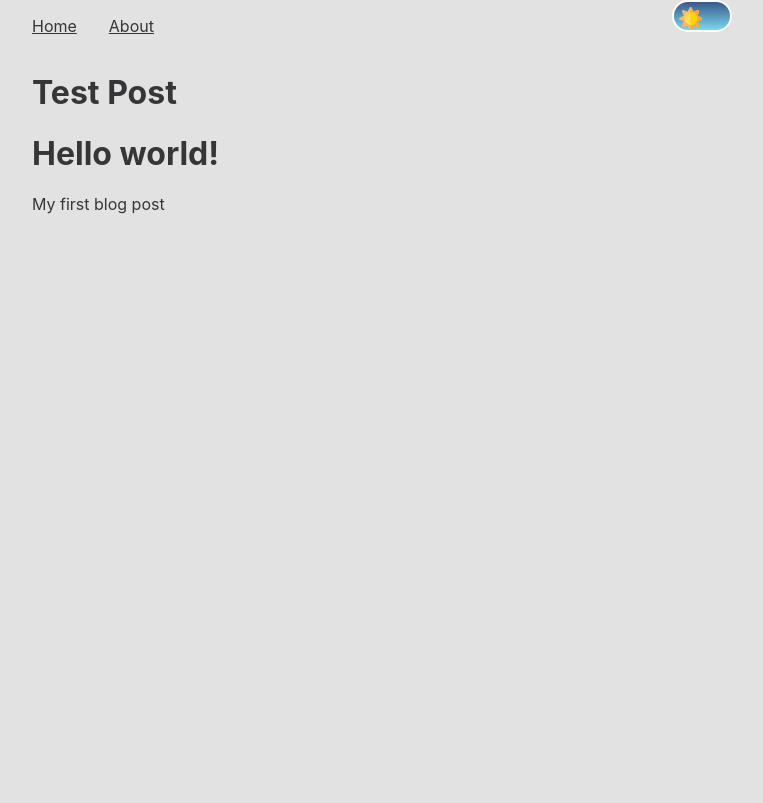
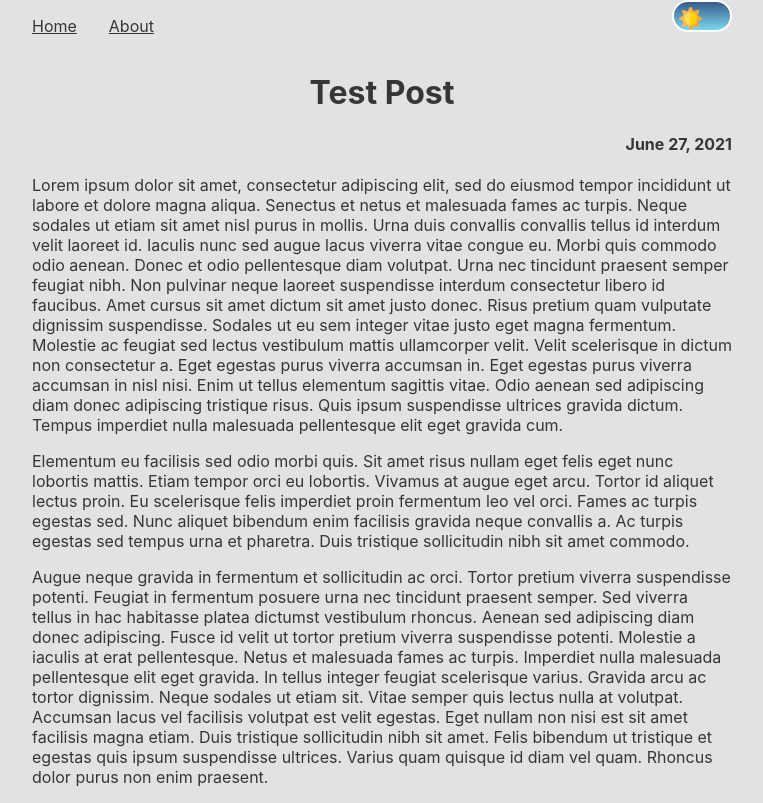
Before and after one commit to asungy/weblog, a Gatsby site: page /my-first-post in a window 1280 px wide. Shown: the whole page, without its empty margins (258-1021 px from the left). Built offline with nearby package versions, Linux system fonts and the light colour scheme; Gatsby itself is replaced by a stand-in of ours.

Commit message:
Formatted posts template

```diff
--- a/src/components/Page.js
+++ b/src/components/Page.js
@@ -22,11 +22,9 @@ const Page = ({ pageTitle, children }) => {
       <GlobalStyle />
       <div style={{margin: "0 auto", maxWidth: "700px", width: "90%"}}>
 
-        <div>
-          <NavigationBar theme={theme} toggleTheme={toggleTheme}/>
-          <h1>{pageTitle}</h1>
-          {children}
-        </div>
+        <NavigationBar theme={theme} toggleTheme={toggleTheme}/>
+        <h1>{pageTitle}</h1>
+        {children}
 
       </div>
     </ThemeProvider>
--- a/src/components/templates/PostTemplate.js
+++ b/src/components/templates/PostTemplate.js
@@ -12,6 +12,7 @@ export const pageQuery = graphql`
       body
       frontmatter {
         title
+        date
       }
     }
   }
@@ -24,9 +25,19 @@ const customTags = {
 
 const PostTemplate = ({ data }) => {
   return (
-    <Page pageTitle={data.mdx.frontmatter.title}>
+    <Page>
       <MDXProvider components={customTags}>
-        <MDXRenderer frontmatter={data.mdx.frontmatter}>{data.mdx.body}</MDXRenderer>
+
+        {/* Replace default page title with centered on for posts */}
+        <h1 style={{ textAlign: "center" }}>{data.mdx.frontmatter.title}</h1>
+
+        {/* Insert date */}
+        <h4 style={{ textAlign: "right" }}>{data.mdx.frontmatter.date}</h4>
+
+        <MDXRenderer frontmatter={data.mdx.frontmatter}>
+          {data.mdx.body}
+        </MDXRenderer>
+
       </MDXProvider>
     </Page>
   );
--- a/src/posts/helloworld.mdx
+++ b/src/posts/helloworld.mdx
@@ -1,8 +1,10 @@
 ---
 title: Test Post
 path: /my-first-post
-date: 2021-06-24
+date: June 27, 2021
 ---
-# Hello world!
+Lorem ipsum dolor sit amet, consectetur adipiscing elit, sed do eiusmod tempor incididunt ut labore et dolore magna aliqua. Senectus et netus et malesuada fames ac turpis. Neque sodales ut etiam sit amet nisl purus in mollis. Urna duis convallis convallis tellus id interdum velit laoreet id. Iaculis nunc sed augue lacus viverra vitae congue eu. Morbi quis commodo odio aenean. Donec et odio pellentesque diam volutpat. Urna nec tincidunt praesent semper feugiat nibh. Non pulvinar neque laoreet suspendisse interdum consectetur libero id faucibus. Amet cursus sit amet dictum sit amet justo donec. Risus pretium quam vulputate dignissim suspendisse. Sodales ut eu sem integer vitae justo eget magna fermentum. Molestie ac feugiat sed lectus vestibulum mattis ullamcorper velit. Velit scelerisque in dictum non consectetur a. Eget egestas purus viverra accumsan in. Eget egestas purus viverra accumsan in nisl nisi. Enim ut tellus elementum sagittis vitae. Odio aenean sed adipiscing diam donec adipiscing tristique risus. Quis ipsum suspendisse ultrices gravida dictum. Tempus imperdiet nulla malesuada pellentesque elit eget gravida cum.
 
-My first blog post
+Elementum eu facilisis sed odio morbi quis. Sit amet risus nullam eget felis eget nunc lobortis mattis. Etiam tempor orci eu lobortis. Vivamus at augue eget arcu. Tortor id aliquet lectus proin. Eu scelerisque felis imperdiet proin fermentum leo vel orci. Fames ac turpis egestas sed. Nunc aliquet bibendum enim facilisis gravida neque convallis a. Ac turpis egestas sed tempus urna et pharetra. Duis tristique sollicitudin nibh sit amet commodo.
+
+Augue neque gravida in fermentum et sollicitudin ac orci. Tortor pretium viverra suspendisse potenti. Feugiat in fermentum posuere urna nec tincidunt praesent semper. Sed viverra tellus in hac habitasse platea dictumst vestibulum rhoncus. Aenean sed adipiscing diam donec adipiscing. Fusce id velit ut tortor pretium viverra suspendisse potenti. Molestie a iaculis at erat pellentesque. Netus et malesuada fames ac turpis. Imperdiet nulla malesuada pellentesque elit eget gravida. In tellus integer feugiat scelerisque varius. Gravida arcu ac tortor dignissim. Neque sodales ut etiam sit. Vitae semper quis lectus nulla at volutpat. Accumsan lacus vel facilisis volutpat est velit egestas. Eget nullam non nisi est sit amet facilisis magna etiam. Duis tristique sollicitudin nibh sit amet. Felis bibendum ut tristique et egestas quis ipsum suspendisse ultrices. Varius quam quisque id diam vel quam. Rhoncus dolor purus non enim praesent.
```
